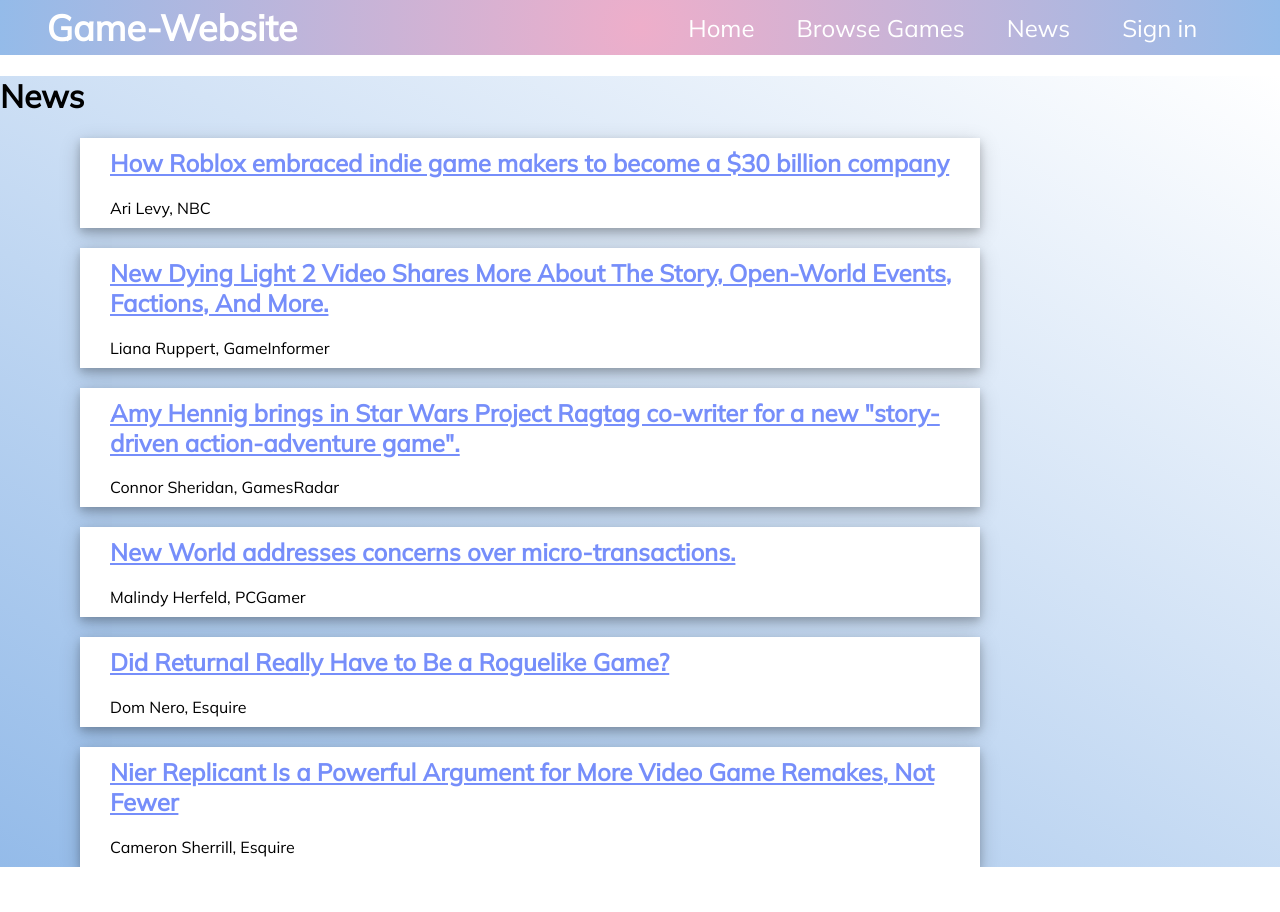
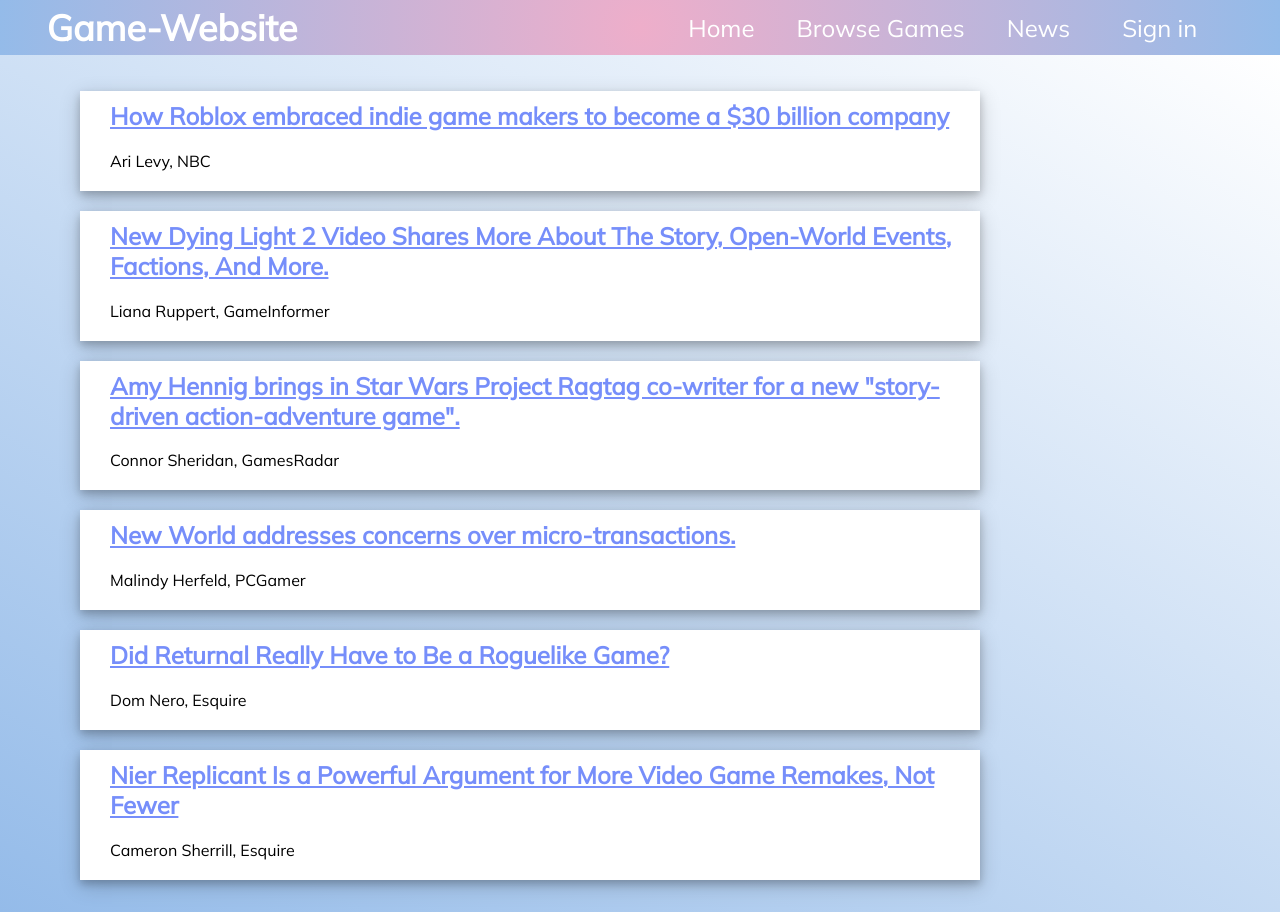
Before and after one commit to CcccYxx/CS35L-Website, a React (Create React App) app in the folder game-website/frontend/: page /news in a window 1280 px wide. Before the commit the page ends 867 px from the top, so only its background shows below. Built offline with nearby package versions, Linux system fonts and the light colour scheme.

Commit message:
Adjust styling of news page

```diff
--- a/game-website/frontend/src/webpages/News.css
+++ b/game-website/frontend/src/webpages/News.css
@@ -2,6 +2,9 @@
     font-family: Mulish, sans-serif;
     background: rgb(255,255,255);
     background: linear-gradient(209deg, rgba(255,255,255,1) 0%, rgba(148,187,233,1) 100%);
+    width: 100vw;
+    min-height: 100vh;
+    display: flex;
 }
 
 .news-block{
@@ -27,9 +30,5 @@
 
 .author-publisher{
     padding-left: 30px;
-    padding-bottom: 10px;
+    padding-bottom: 20px;
 }
-
-body{
-    background-color: white;
-}
--- a/game-website/frontend/src/webpages/News.js
+++ b/game-website/frontend/src/webpages/News.js
@@ -26,7 +26,7 @@
     render(){
         const news = myItems.map((items) => {
             return( //return list for now, can change those if needed
-                <ul class="newlist">
+                <ul className="newlist">
                     <li className="news-block" key={items.title} >
                         <h2 className="news-title"><Link to={{pathname:items.link}} target="_blank" className="news-link">{items.title}</Link></h2>
                         <p className="author-publisher">{items.author}, {items.publisher}</p>
@@ -37,7 +37,6 @@
 
         return(
         <div className="newsPage">
-            <h1 className='header'>News</h1>
             <ul className="newsList">
                 {news}
             </ul>
```
